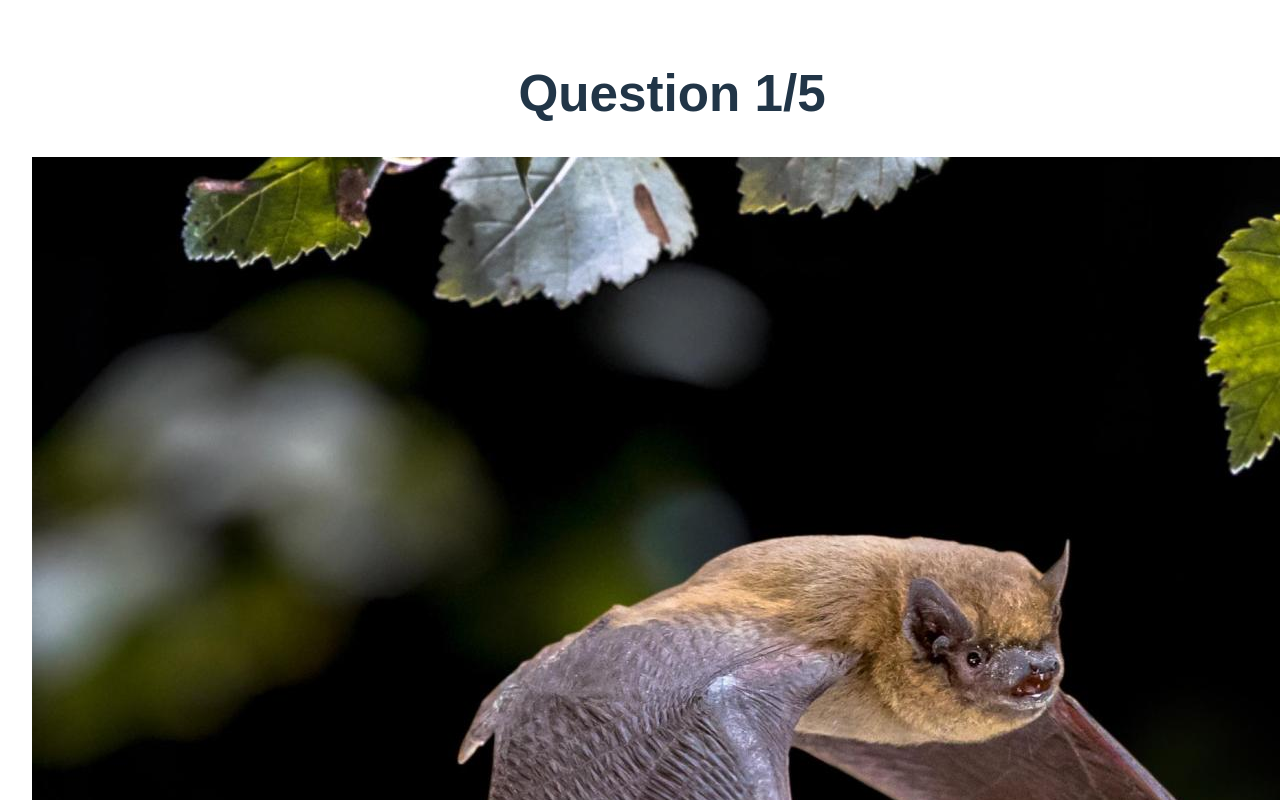
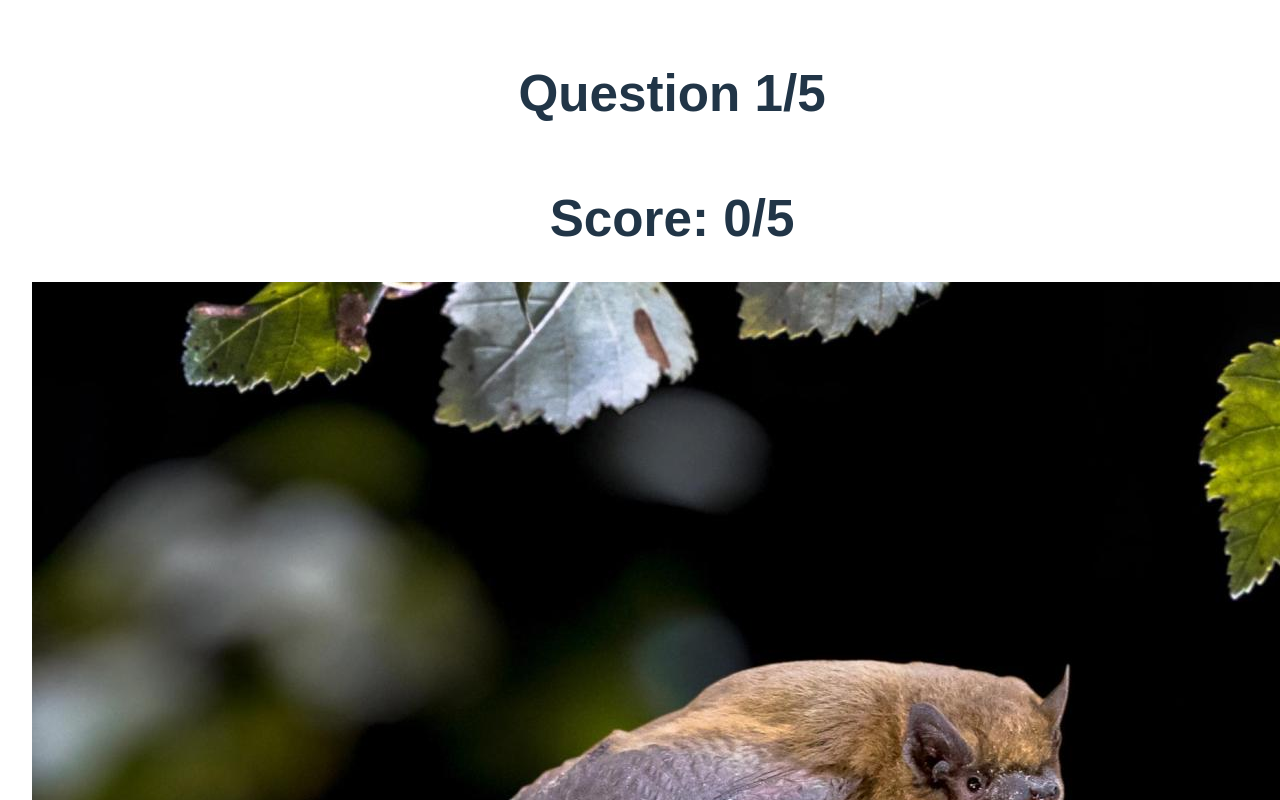
Before and after one commit to jodie-glantzlen/bat-quiz, a React (Vite) app in the folder frontend/: page /game in a window 1280 px wide. Shown: the top 800 px of the page. Built offline with nearby package versions, Linux system fonts and the light colour scheme.

Commit message:
Add score tracking and display

```diff
--- a/frontend/src/App.tsx
+++ b/frontend/src/App.tsx
@@ -14,7 +14,7 @@ function App() {
   return (
     <Routes>
       <Route path='/' element={<Start player={player} setPlayer={setPlayer} />}/>
-      <Route path='/game' element={<Game />}/>
+      <Route path='/game' element={<Game player={player} setPlayer={setPlayer} />}/>
       <Route path='/finish' element={<Finish />}/>
     </Routes>
   )
--- a/frontend/src/components/Game.tsx
+++ b/frontend/src/components/Game.tsx
@@ -3,8 +3,9 @@ import questions from '../data/questions.json'
 import QuestionCard from './QuestionCard'
 import { Button } from '@mui/material';
 import { useNavigate } from 'react-router-dom';
+import type { PlayerProps, Player } from '../../types';
 
-function Game() {
+function Game({ player, setPlayer }: PlayerProps) {
 
   const [currentQuestionIndex, setCurrentQuestionIndex] = useState<number>(0)
   const [selectedOption, setSelectedOption] = useState<string | null>(null)
@@ -12,6 +13,16 @@ function Game() {
   const currentQuestion = questions[currentQuestionIndex]
 
   const navigate = useNavigate()
+
+  const handleAnswerSelection = (answer: string): void => {
+    setSelectedOption(answer)
+    if (answer === currentQuestion.answer) {
+      setPlayer((prev: Player) => ({
+        ...prev,
+        score: prev.score + 1
+      }))
+    }
+  }
 
   const handleContinue = (): void => {
     if (currentQuestionIndex < questions.length - 1) {
@@ -25,7 +36,8 @@ function Game() {
   return (
     <div className='game-container'>
       <h1>Question {currentQuestionIndex + 1}/{questions.length}</h1>
-      <QuestionCard question={currentQuestion} selectedOption={selectedOption} onSelect={setSelectedOption}/>
+      <h1>Score: {player.score}/{questions.length}</h1>
+      <QuestionCard question={currentQuestion} selectedOption={selectedOption} onSelect={handleAnswerSelection} />
       <Button onClick={handleContinue} disabled={!selectedOption}>Continue</Button>
     </div>
   )
```
